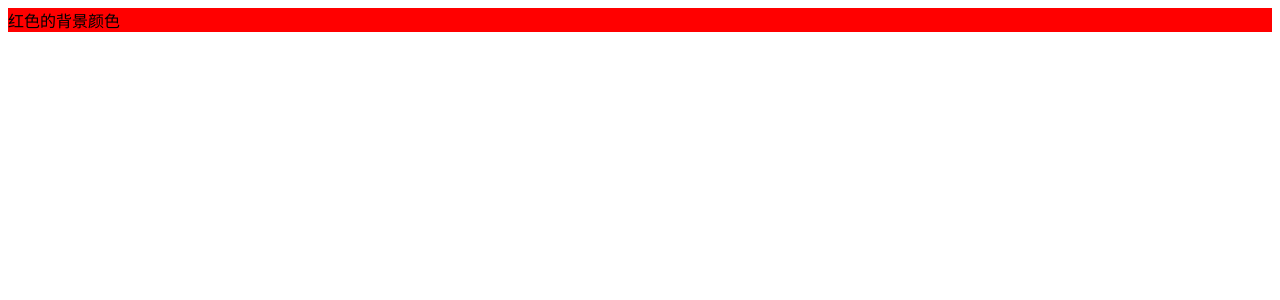
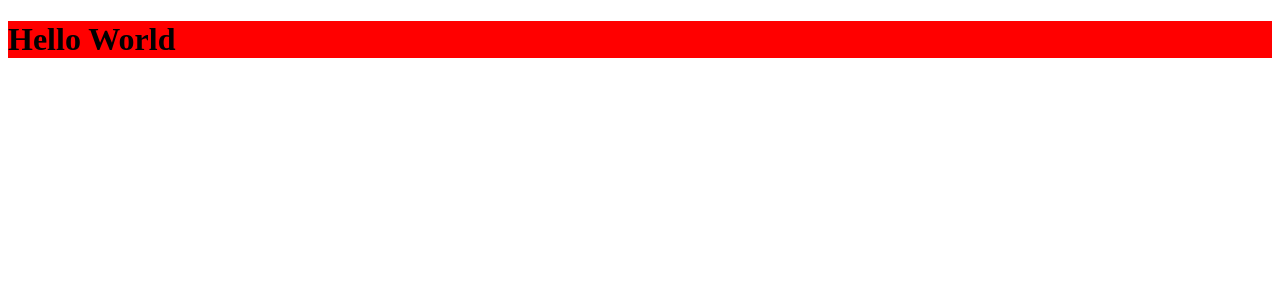
Before and after one commit to violateer/react-learn, a React (Create React App) app: page / in a window 1280 px wide. Shown: the top 300 px of the page. Built offline with nearby package versions, Linux system fonts and the light colour scheme.

Commit message:
JSX样式及注释

```diff
--- a/src/App.css
+++ b/src/App.css
@@ -1,3 +1,7 @@
-.bgRed {
+.font {
+  font-size: 32px;
+}
+
+.bg {
   background-color: red;
 }
--- a/src/index.js
+++ b/src/index.js
@@ -2,33 +2,18 @@ import React from 'react';
 import ReactDOM from 'react-dom';
 import './App.css';
 
-// const time = new Date().toLocaleTimeString();
-// const strTime = '现在的时间是：';
-// const element = (
-//   <div>
-//     <h1>Hello World!</h1>
-//     <h2>{strTime + time}</h2>
-//   </div>
-// );
+// const exampleStyle = {
+//   background: 'skyblue',
+//   borderBottom: '1px solid red',
+// };
 
-// const status = 0;
-// const element2 = (
-//   <div>
-//     <h1>今天是否隔离</h1>
-//     <h2>{status === 0 ? '隔离' : '不隔离'}</h2>
-//   </div>
-// );
+const exampleStyle = ['font', 'bg'].join(' ');
 
-// const element2 = (
-//   <div>
-//     <h1>今天是否隔离</h1>
-//     <h2>{status === 0 ? <button>隔离</button> : <button>不隔离</button>}</h2>
-//   </div>
-// );
+const element = (
+  <div>
+    {/* 这里写注释 */}
+    <h1 className={exampleStyle}>Hello World</h1>
+  </div>
+);
 
-// html的样式类名要写为className，因为class在js中是关键词
-const bgColor = 'bgRed';
-const element = <div className={bgColor}>红色的背景颜色</div>;
-
-// ReactDOM.render(element, document.querySelector('#root'));
 ReactDOM.render(element, document.querySelector('#root'));
```
